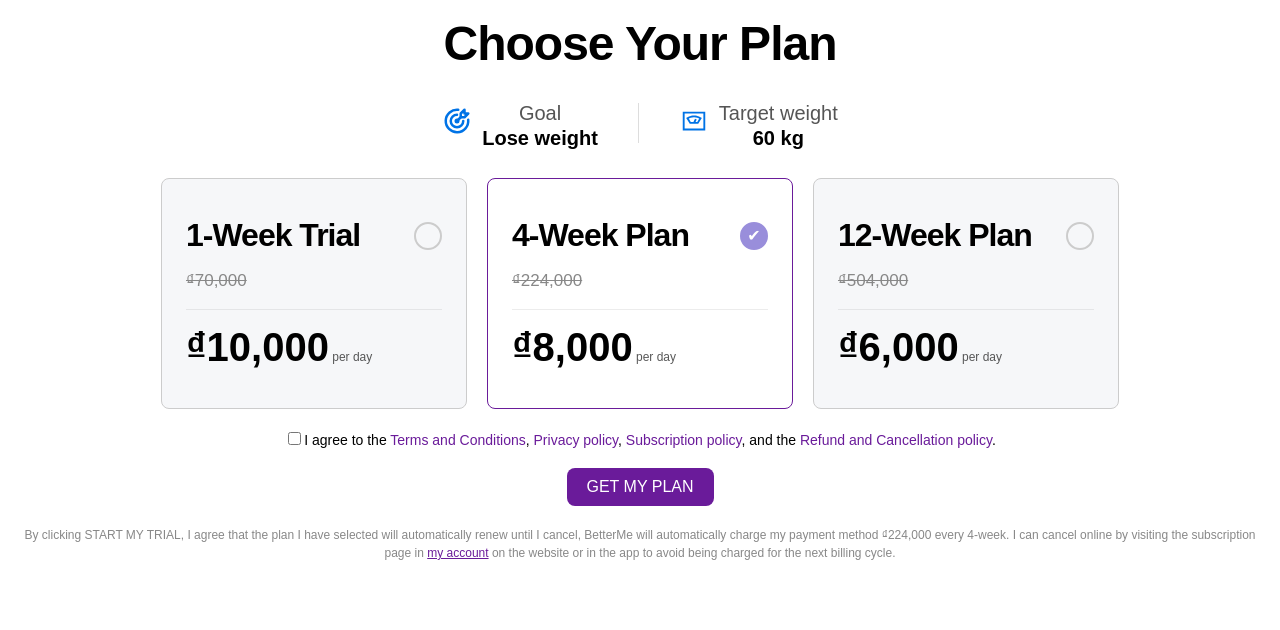
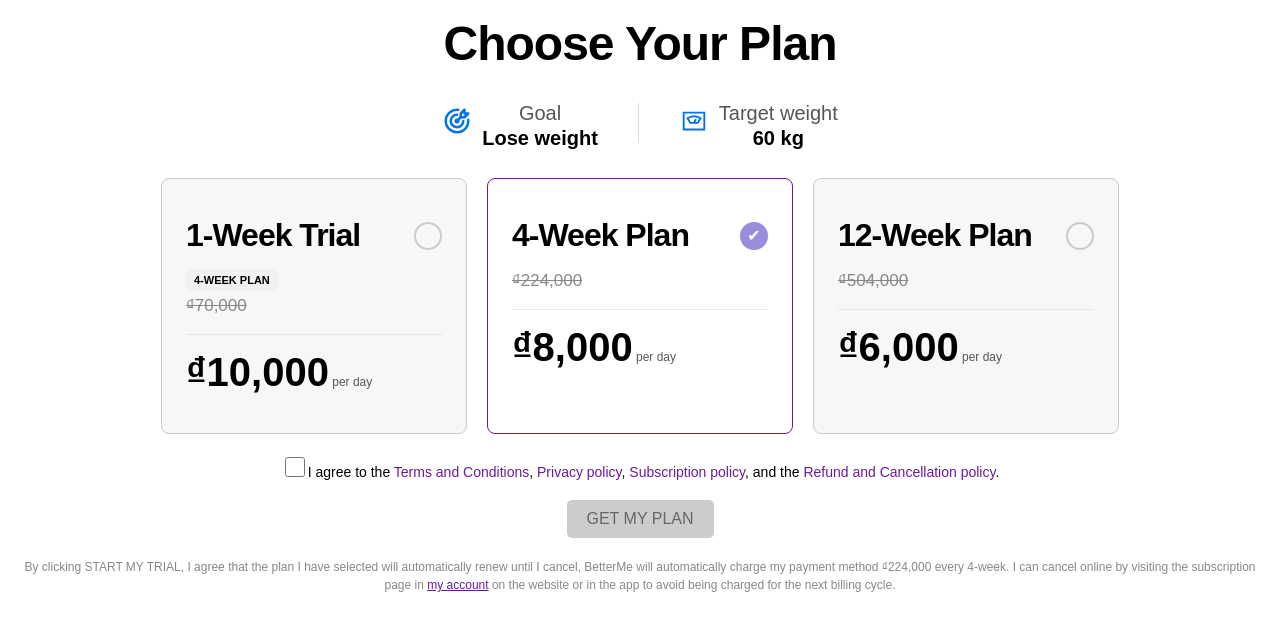
Before and after one commit to AVEG-DHH/FormQuestionAVE, a React (Vite) app: page /checkout in a window 1280 px wide. Shown: the top 630 px of the page. Built offline with nearby package versions, Linux system fonts and the light colour scheme.

Commit message:
Update Feature Checkbox

```diff
--- a/src/components/chooseplan/index.jsx
+++ b/src/components/chooseplan/index.jsx
@@ -5,31 +5,27 @@ import './style.scss';
 
 const ChoosePlan = () => {
     const [selectedPlan, setSelectedPlan] = useState('4-Week Plan');
+    const [isAgreed, setIsAgreed] = useState(false);
 
     const plans = [
         {
             name: '1-Week Trial',
+            label: '4-WEEK PLAN',
             originalPrice: '₫70,000',
             highlightedPrice: '₫10,000',
             perDay: ' per day',
-            checkoutLink:
-                'https://naturalcleansing.work/checkouts/cn/Z2NwLXVzLWNlbnRyYWwxOjAxSkdEOUpTNUJQMFI3VDlRRkJROUpNSjha',
         },
         {
             name: '4-Week Plan',
             originalPrice: '₫224,000',
             highlightedPrice: '₫8,000',
             perDay: ' per day',
-            checkoutLink:
-                'https://naturalcleansing.work/checkouts/cn/Z2NwLXVzLWNlbnRyYWwxOjAxSkdEQzRZRVNFMUJGMFFGVzhDSjYyMFJF',
         },
         {
             name: '12-Week Plan',
             originalPrice: '₫504,000',
             highlightedPrice: '₫6,000',
             perDay: ' per day',
-            checkoutLink:
-                'https://naturalcleansing.work/checkouts/cn/Z2NwLXVzLWNlbnRyYWwxOjAxSkdEOUpTNUJQMFI3VDlRRkJROUpNSjha',
         },
     ];
 
@@ -37,12 +33,8 @@ const ChoosePlan = () => {
         setSelectedPlan(planName);
     };
 
-    const handleCheckout = () => {
-        const selectedPlanData = plans.find((plan) => plan.name === selectedPlan);
-        if (selectedPlanData) {
-            const iframe = document.getElementById('checkout-iframe');
-            iframe.contentWindow.postMessage({ action: 'redirect', checkoutLink: selectedPlanData.checkoutLink }, '*');
-        }
+    const handleCheckboxChange = (event) => {
+        setIsAgreed(event.target.checked);
     };
 
     return (
@@ -69,7 +61,6 @@ const ChoosePlan = () => {
                     </div>
                 </div>
             </div>
-
             <div className="plans">
                 {plans.map((plan) => (
                     <div
@@ -93,13 +84,13 @@ const ChoosePlan = () => {
                 ))}
             </div>
             <div className="terms">
-                <input type="checkbox" id="terms" />
+                <input type="checkbox" id="terms" checked={isAgreed} onChange={handleCheckboxChange} />
                 <label htmlFor="terms">
                     I agree to the <a href="#">Terms and Conditions</a>, <a href="#">Privacy policy</a>,{' '}
                     <a href="#">Subscription policy</a>, and the <a href="#">Refund and Cancellation policy</a>.
                 </label>
             </div>
-            <button className="get-plan-button" onClick={handleCheckout}>
+            <button className={`get-plan-button ${isAgreed ? 'enabled' : 'disabled'}`} disabled={!isAgreed}>
                 GET MY PLAN
             </button>
             <p className="disclaimer">
--- a/src/components/chooseplan/style.scss
+++ b/src/components/chooseplan/style.scss
@@ -178,6 +178,16 @@
     .terms {
         margin-bottom: 20px;
 
+        input[type='checkbox'] {
+            width: 20px;
+            height: 20px;
+            border: 1px solid rgba(0, 0, 0, 0.2);
+            border-radius: 50%;
+            outline: none;
+            cursor: pointer;
+            transition: all 0.3s ease;
+        }
+
         label {
             font-size: 14px;
 
@@ -193,17 +203,23 @@
     }
 
     .get-plan-button {
-        background-color: #6a1b9a;
-        color: #fff;
+        padding: 10px 20px;
+        font-size: 16px;
         border: none;
-        padding: 10px 20px;
-        border-radius: 8px;
-        font-size: 16px;
+        border-radius: 5px;
         cursor: pointer;
-        transition: 0.3s;
+        transition: background-color 0.3s ease;
 
-        &:hover {
-            background-color: #4a148c;
+        &.enabled {
+            background-color: #007bff;
+            color: #fff;
+            cursor: pointer;
+        }
+
+        &.disabled {
+            background-color: #ccc;
+            color: #666;
+            cursor: not-allowed;
         }
     }
 
```
